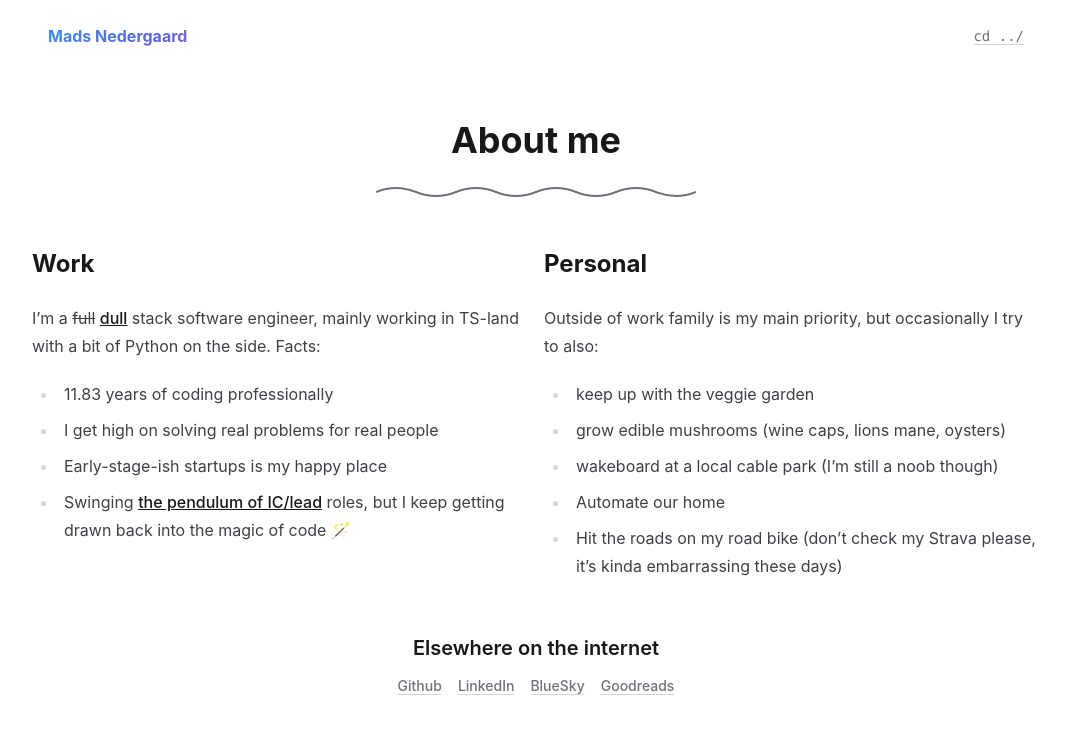
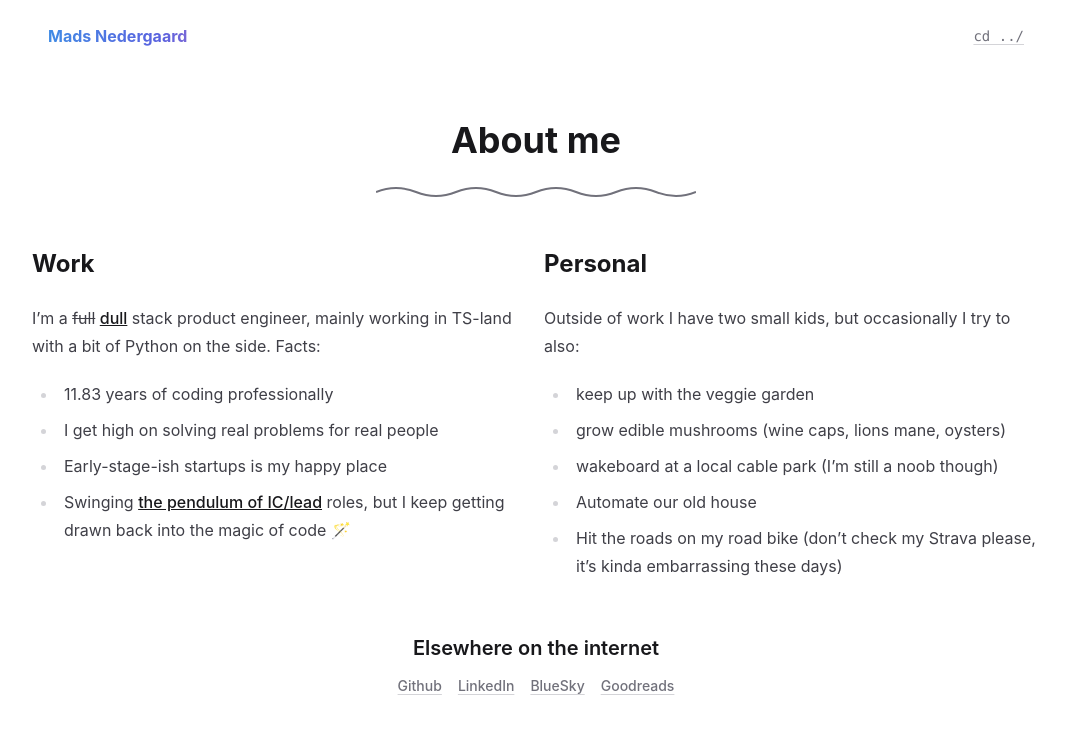
Before and after one commit to madsnedergaard/madsnedergaard.dk, a Next.js app: page /about in a window 1280 px wide. Shown: the top 734 px of the page, without its empty margins (104-1170 px from the left). Built offline with nearby package versions, Linux system fonts and the light colour scheme.

Commit message:
Rewrites sentences in about slightly

```diff
--- a/src/app/about/page.tsx
+++ b/src/app/about/page.tsx
@@ -14,7 +14,7 @@ function Content() {
         <section>
           <h2>Work</h2>
           <p>
-            I’m a <s>full</s> <a href="https://boringtechnology.club/">dull</a> stack software
+            I’m a <s>full</s> <a href="https://boringtechnology.club/">dull</a> stack product
             engineer, mainly working in TS-land with a bit of Python on the side. Facts:
           </p>
           <ul>
@@ -33,12 +33,12 @@ function Content() {
         </section>
         <section>
           <h2>Personal</h2>
-          <p>Outside of work family is my main priority, but occasionally I try to also: </p>
+          <p>Outside of work I have two small kids, but occasionally I try to also: </p>
           <ul>
             <li>keep up with the veggie garden</li>
             <li>grow edible mushrooms (wine caps, lions mane, oysters)</li>
             <li>wakeboard at a local cable park (I’m still a noob though)</li>
-            <li>Automate our home</li>
+            <li>Automate our old house</li>
             <li>
               Hit the roads on my road bike (don’t check my Strava please, it’s kinda embarrassing
               these days)
```
